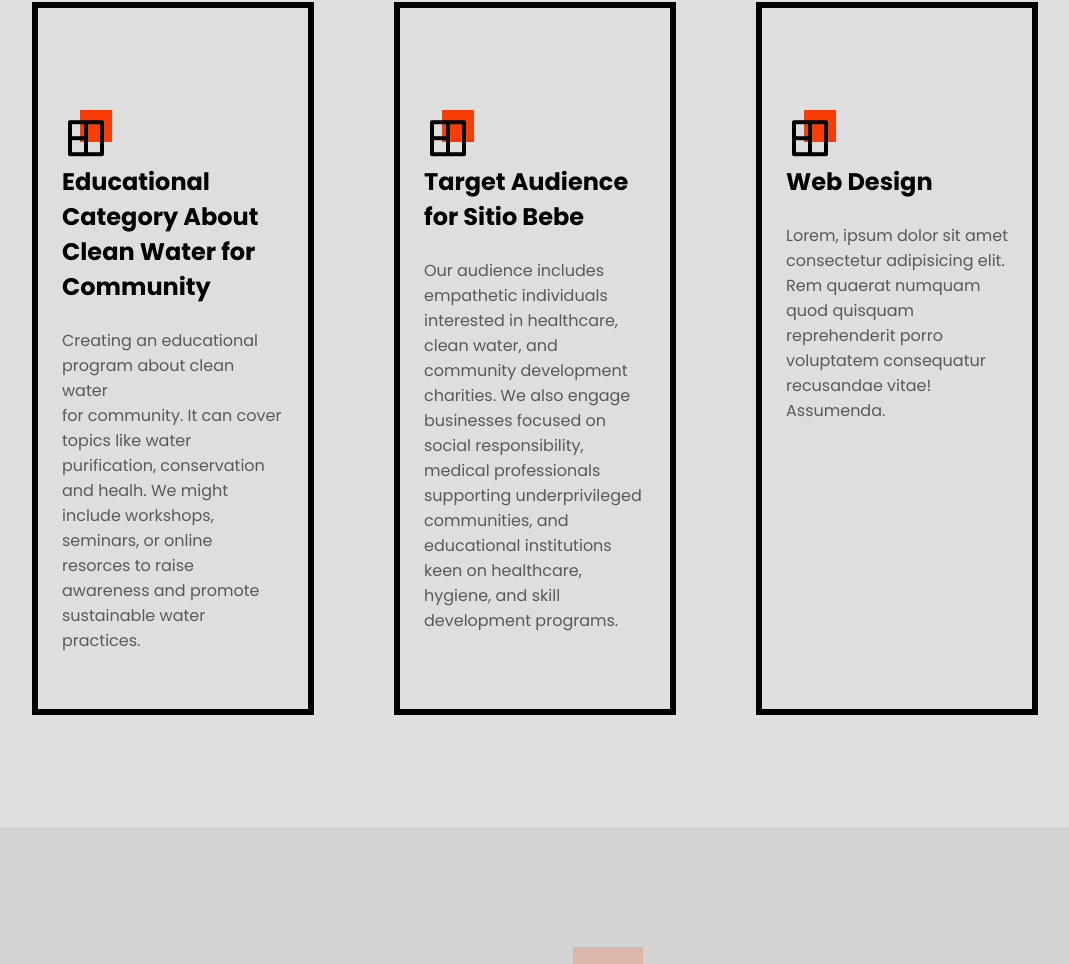
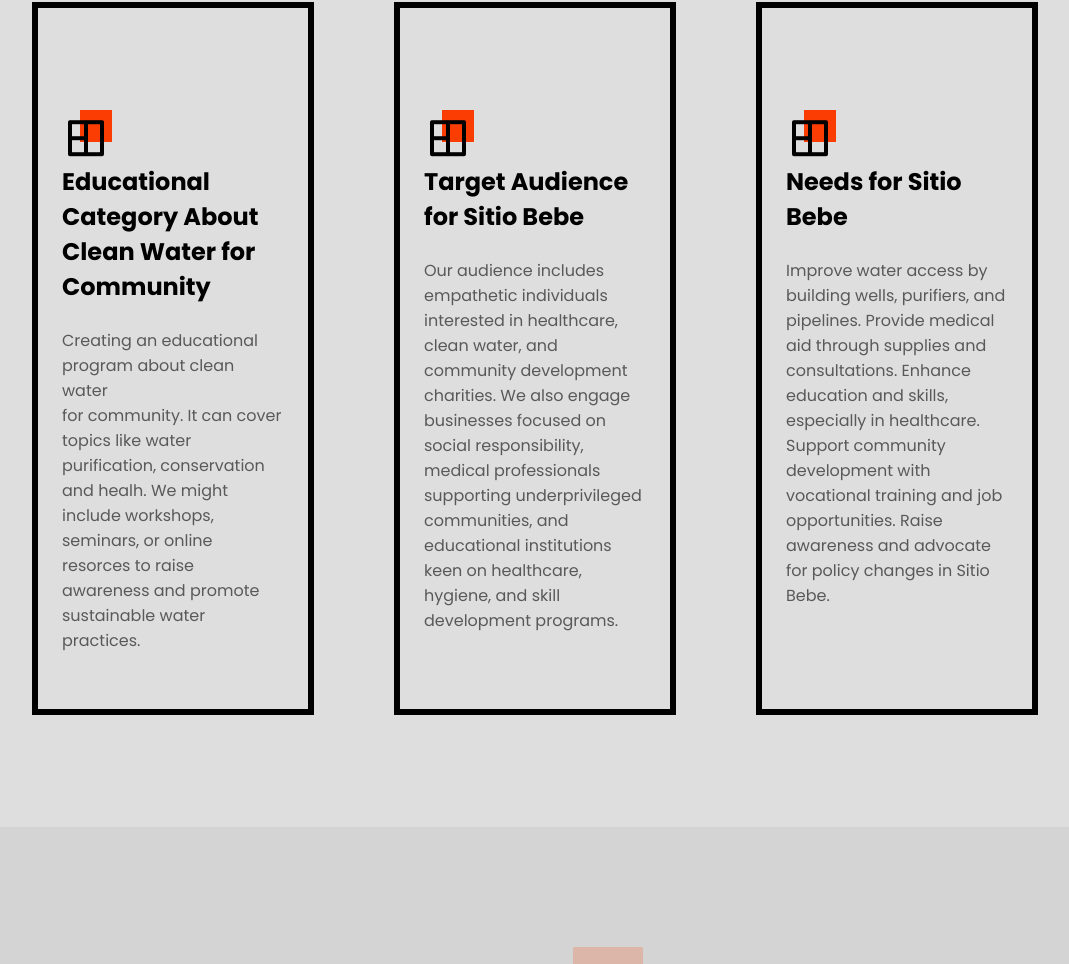
Before and after one commit to janjov/group2, a plain HTML site: page index.html in a window 1280 px wide. Shown: the part 1729-2693 px from the top of the page, without its empty margins (105-1174 px from the left). Drawn offline with nearby package versions, Linux system fonts and the light colour scheme.

Commit message:
Update index.html

```diff
--- a/index.html
+++ b/index.html
@@ -216,11 +216,14 @@
                             <i class="ri-layout-4-line"></i>
                         </div>
 
-                        <h2 class="content__title">Web Design</h2>
+                        <h2 class="content__title">Needs for Sitio Bebe</h2>
 
                         <p class="content__description">
-                            Lorem, ipsum dolor sit amet consectetur adipisicing elit.
-                            Rem quaerat numquam quod quisquam reprehenderit porro voluptatem consequatur recusandae vitae! Assumenda.
+                            Improve water access by building wells, purifiers, and pipelines.
+                            Provide medical aid through supplies and consultations.
+                            Enhance education and skills, especially in healthcare.
+                            Support community development with vocational training and job opportunities.
+                            Raise awareness and advocate for policy changes in Sitio Bebe.
                         </p>
                     </div>
                 </article>
```
